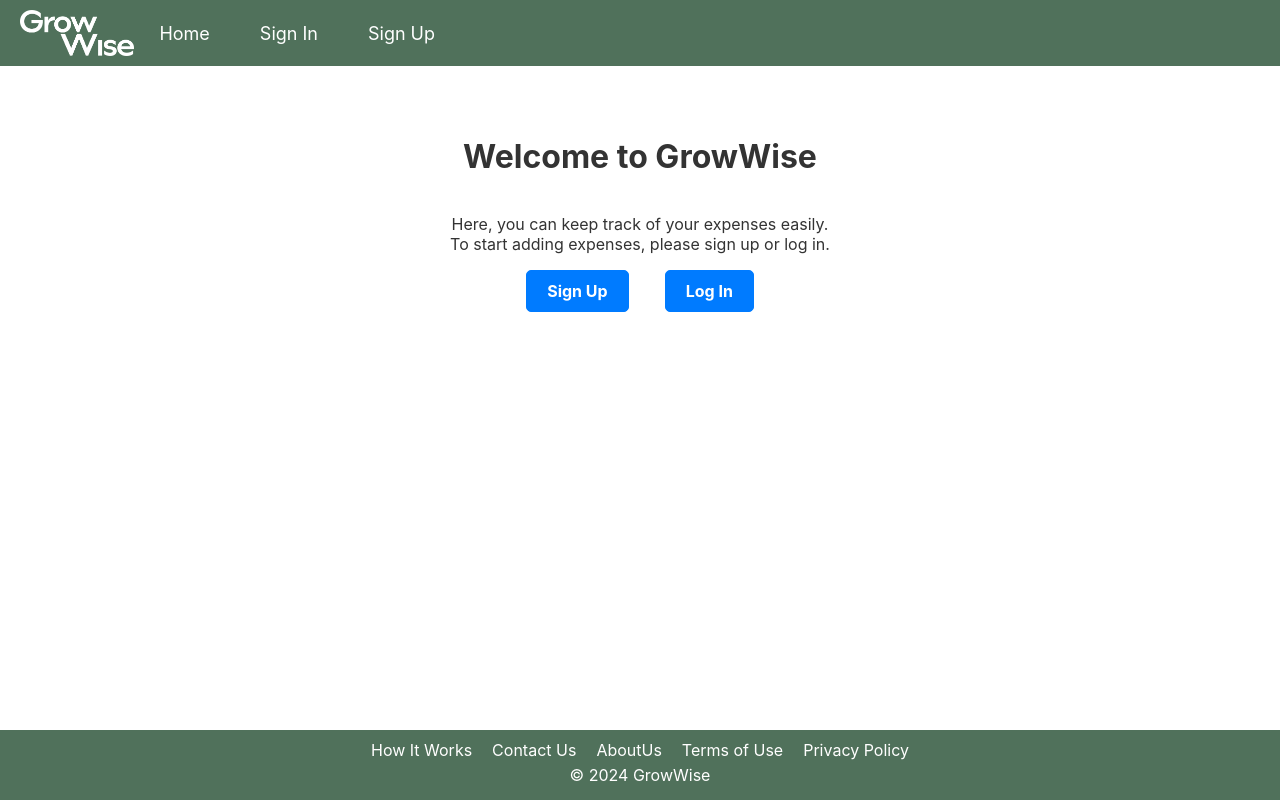
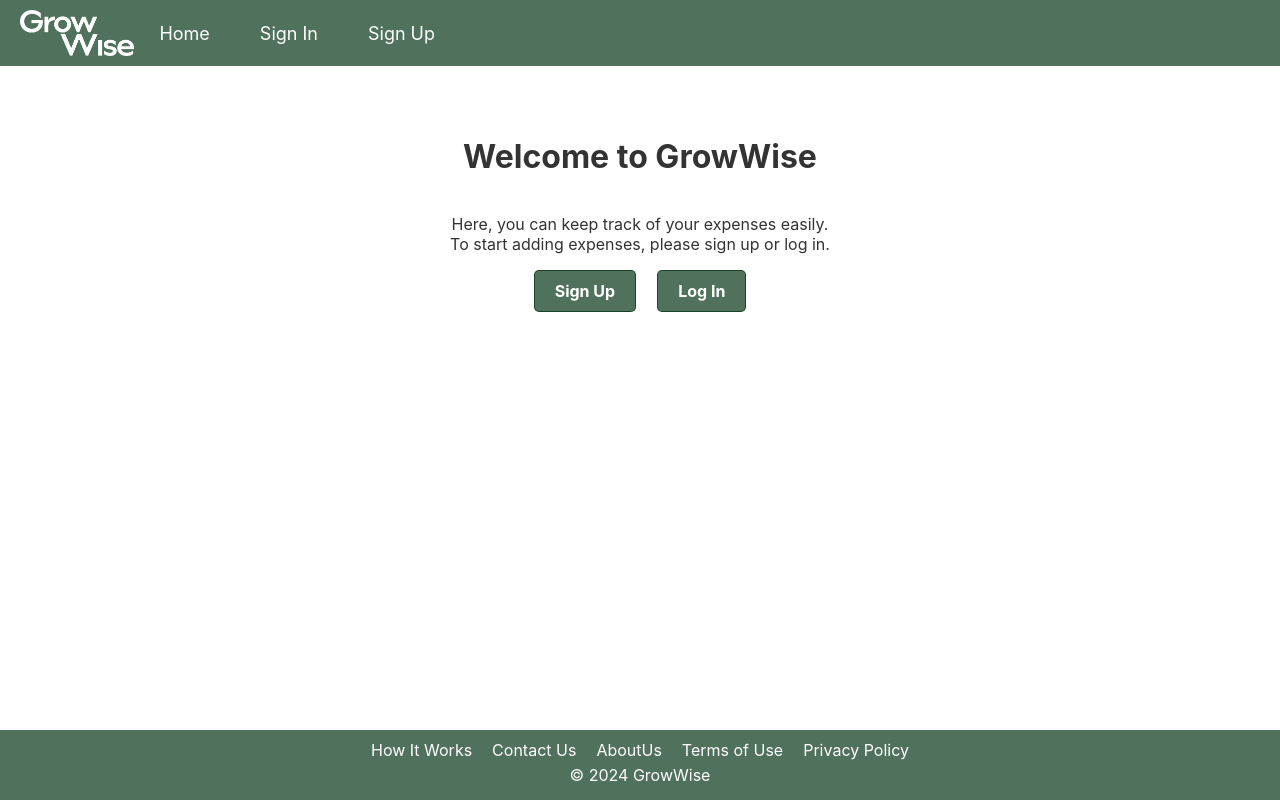
Before and after one commit to sahomelabs/exptest, a React (Create React App) app: page / in a window 1280 px wide. Built offline with nearby package versions, Linux system fonts and the light colour scheme.

Commit message:
add button feel to homepage SignIn and SignUp

```diff
--- a/src/Components/HomePage/HomePage.css
+++ b/src/Components/HomePage/HomePage.css
@@ -10,7 +10,7 @@
   }
 
   .home-page a {
-    color: #007bff;
+    /* color: #007bff; */
     text-decoration: none;
     font-weight: bold;
     margin: 0 0.5rem;
@@ -21,17 +21,18 @@
   }
 
 
+
   .home-page .button-container {
     display: flex;
-    gap: 20px; /* Space between buttons */
+    gap: 5px; /* Space between buttons */
   }
 
   .home-page .button-container a {
     text-decoration: none;
     padding: 10px 20px;
-    border: 1px solid #007bff;
+    border: 1px solid #013111af;
     border-radius: 5px;
-    background-color: #007bff;
+    background-color: #013111af;;
     color: white;
     font-size: 1rem;
     font-weight: bold;
```
